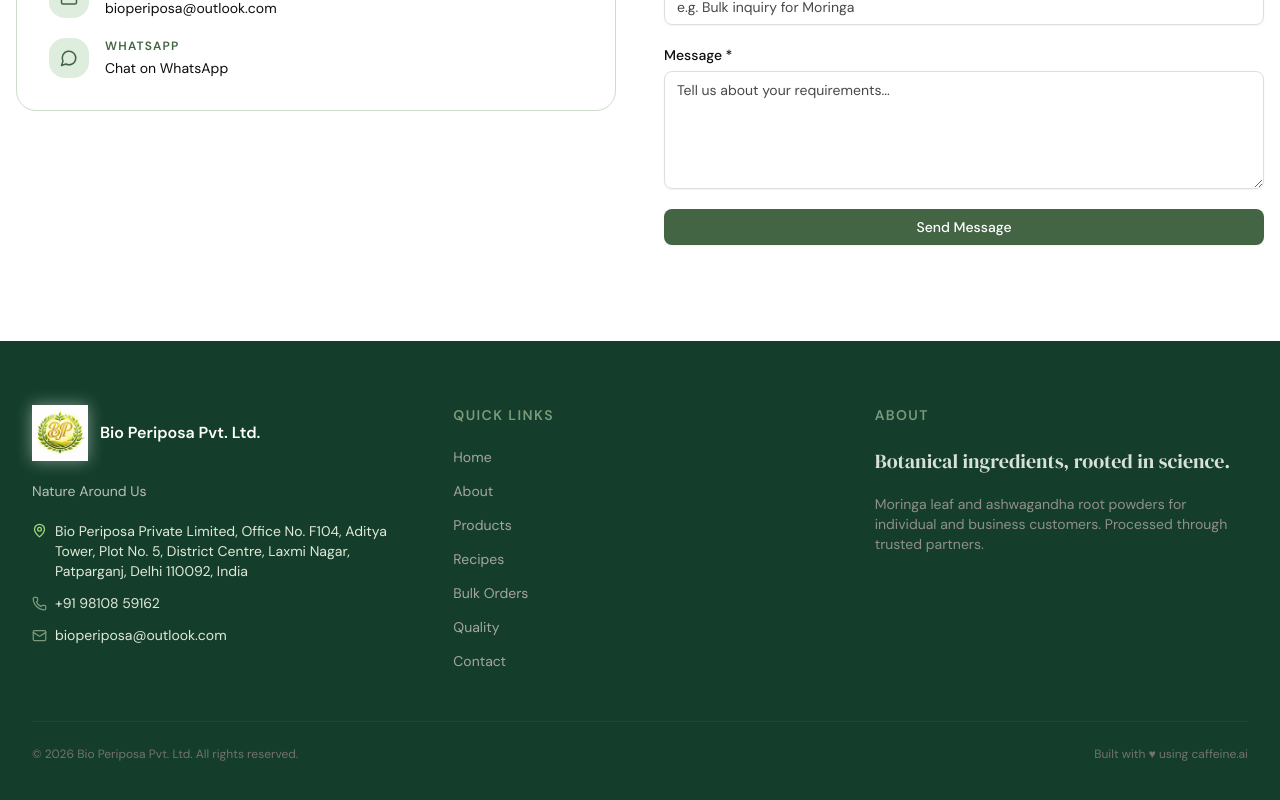
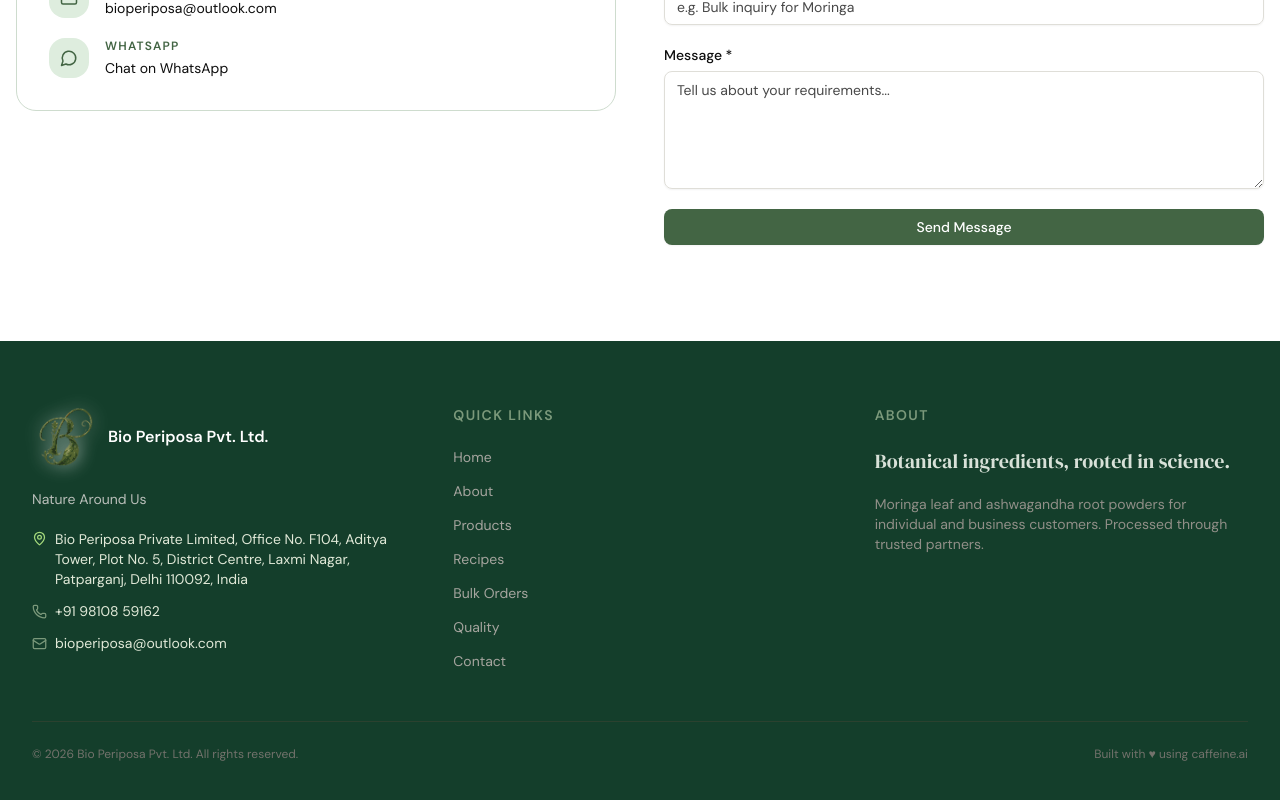
Before and after one commit to chitiagarwal/bio-peri-posa-website, a React (Vite) app in the folder src/frontend/: page /contact in a window 1280 px wide. Shown: the part 642-1442 px from the top of the page. Built offline with nearby package versions, Linux system fonts and the light colour scheme; no server answers; what @icp-sdk/core would draw is missing.

Commit message:
Replace old logo with supplied transparent botanical B in footer

```diff
--- a/src/frontend/src/components/Footer.tsx
+++ b/src/frontend/src/components/Footer.tsx
@@ -1,3 +1,4 @@
+import { brandLogo } from "../data/brandLogo";
 import { Link } from "@tanstack/react-router";
 import { Mail, MapPin, Phone } from "lucide-react";
 
@@ -26,9 +27,9 @@ export default function Footer() {
           <div>
             <div className="flex items-center gap-3 mb-5">
               <img
-                src="/assets/uploads/ChatGPT-Image-Mar-11-2026-10_17_00-AM-1.png"
-                alt="Bio Peri Posa Logo"
-                className="w-14 h-14 object-contain drop-shadow-[0_0_8px_rgba(255,255,255,0.45)]"
+                src={brandLogo}
+                alt="Bio Periposa botanical B logo"
+                className="w-16 h-16 object-contain drop-shadow-[0_0_9px_rgba(255,255,255,0.6)]"
               />
               <span className="font-sans text-base text-white font-semibold">
                 Bio Periposa Pvt. Ltd.
```
